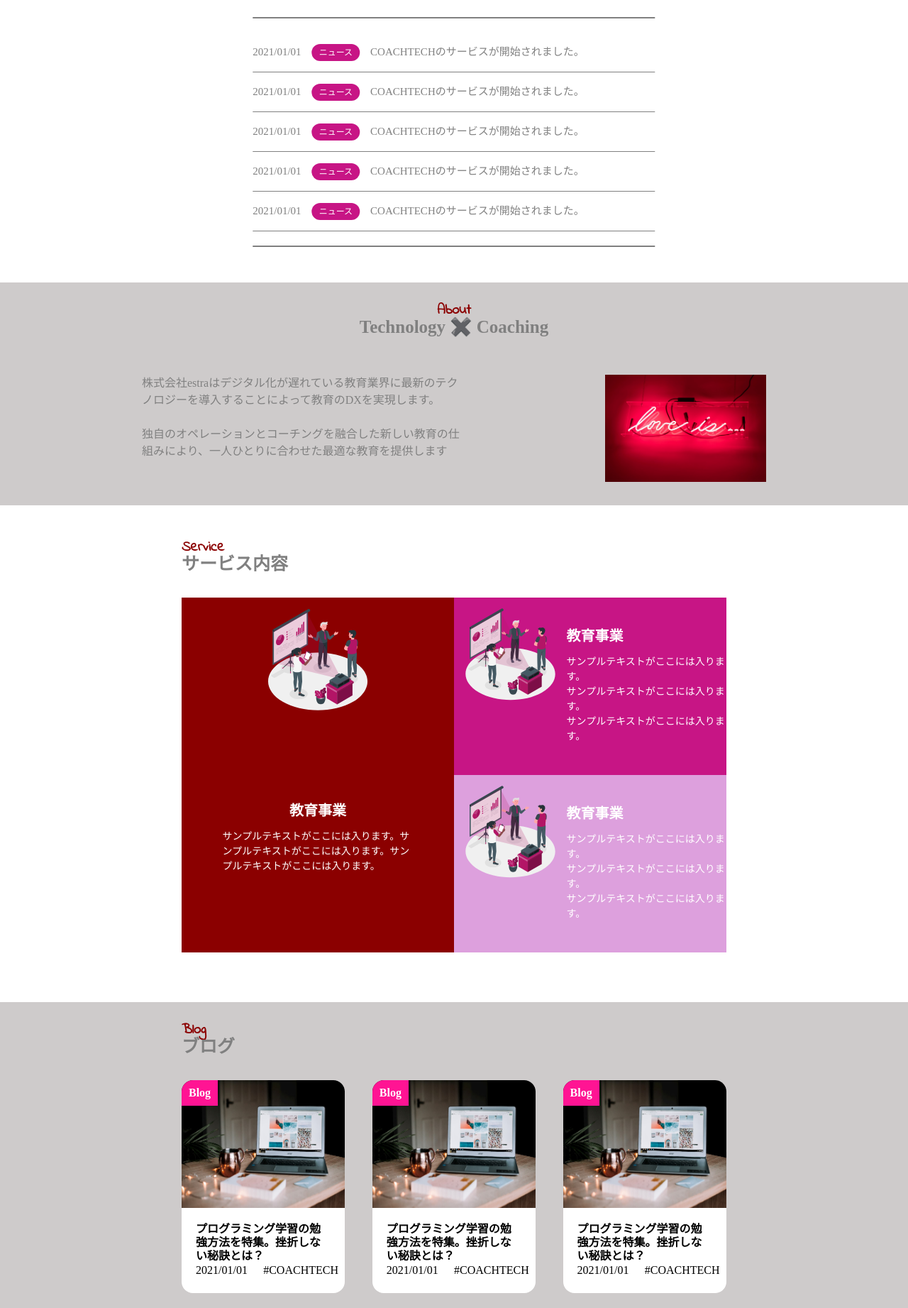
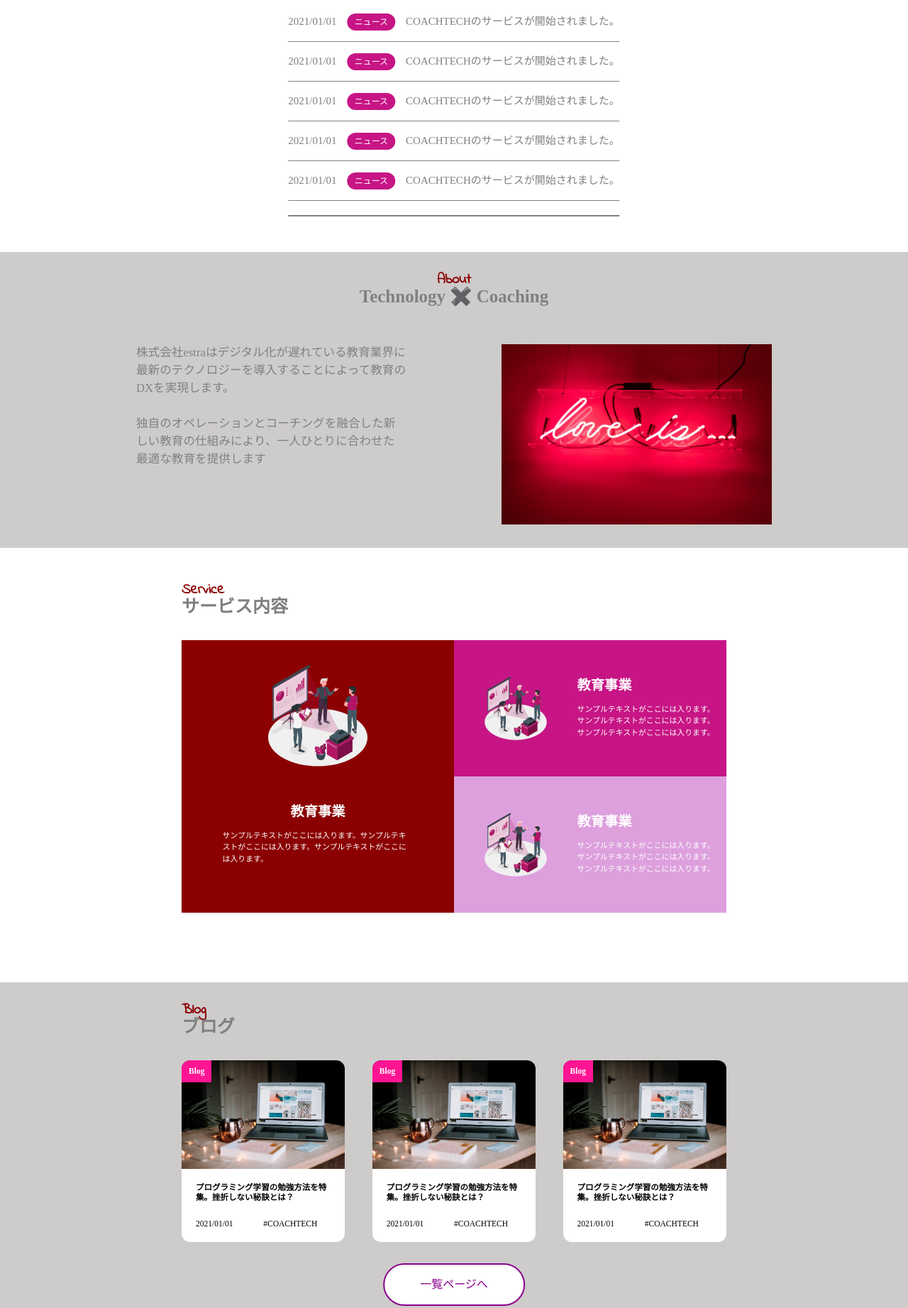
Before and after one commit to sugitayuya/20231108_sugitayuya_lp, a plain HTML site: page index.html in a window 1280 px wide. Shown: the part 773-2616 px from the top of the page at 71% size. Drawn offline with Linux system fonts and the light colour scheme; a web font is replaced by a local one.

Commit message:
lp修正1

```diff
--- a/css/style.css
+++ b/css/style.css
@@ -25,11 +25,11 @@
 .header-nav-link {
     text-decoration: none;
     color: gray;
-    font-size: 20px;
+    font-size: 1.2vw;
 }
 
 .header-nav-item:not(:last-child) {
-    margin-right: 20px;
+    margin-right: 1.2vw;
 }
 
 .eyecatch {
@@ -38,7 +38,7 @@
 }
 
 .eyecatch-img-container {
-    width: 70%;
+    width: 65%;
     height: auto;
     margin: 0 0 0 auto;
 }
@@ -57,12 +57,12 @@
 }
 
 .catchcopy-main {
-    font-size: 65px;
+    font-size: 4.5vw;
     color: darkred;
     font-family: 'Indie Flower', cursive;
     font-weight: bold;
     line-height: 1.5em;
-    margin-bottom: 30px;
+    margin-bottom: 2.5vw;
 }
 
 .catchcopy-main-word {
@@ -70,10 +70,10 @@
 }
 
 .catchcopy-sub {
-    font-size: 22px;
+    font-size: 1.5vw;
     color: darkred;
     font-weight: bold;
-    margin-bottom: 15px;
+    margin-bottom: 1vw;
 }
 
 .catchcopy-sub-word {
@@ -81,7 +81,7 @@
 }
 
 .catchcopy-about {
-    font-size: 16px;
+    font-size: 1vw;
     color: gray;
     line-height: 1.3em;
 }
@@ -132,7 +132,7 @@
 }
 
 .news-item {
-    padding: 20px 100px 20px 0;
+    padding: 20px 0;
     color:gray;
     font-size: 15px;
     border-bottom: solid 1px gray;
@@ -161,13 +161,12 @@
 .unit {
     display: flex;
     justify-content: space-between;
-    margin: 50px 200px 0 200px;
+    margin: 50px 15% 0 15%;
 }
 
 .unit-img-container {
     width: 50%;
     height: auto;
-    margin: 0 0 0 auto;
 }
 
 .unit-img {
@@ -175,16 +174,17 @@
 }
 
 .unit-text {
-    font-size: 16px;
+    font-size: 1.3vw;
+    width: 50%;
     color: gray;
-    margin-right: 200px;
+    margin-right: 15%;
     line-height: 1.5em;
 }
 
 .service {
     margin-bottom: 50px;
     position: relative;
-    height: 600px;
+    height: 40vw;
 }
 
 .service .category {
@@ -209,7 +209,7 @@
     left: 20%;
     top: 80px;
     width: 60%;
-    height: 500px;
+    height: 30vw;
     display: flex;
 }
 
@@ -226,6 +226,7 @@
     height: 50%;
     background-color: mediumvioletred;
     display: flex;
+    align-items: center;
 }
 
 .wrap-right-bottom {
@@ -236,6 +237,7 @@
     height: 50%;
     background-color: plum;
     display: flex;
+    align-items: center;
 }
 
 .wrap-img-container {
@@ -246,6 +248,7 @@
 
 .wrap-img {
     width: 100%;
+    height: 100%;
 }
 
 .wrap-left .wrap-img-container {
@@ -257,12 +260,12 @@
 }
 
 .wrap-about-ttl {
-    font-size: 20px;
+    font-size: 1.5vw;
     margin-bottom: 16px;
 }
 
 .wrap-about-text {
-    font-size: 14px;
+    font-size: 0.85vw;
     line-height: 1.5em;
 }
 
@@ -311,12 +314,12 @@
     display: flex;
     justify-content: space-between;
     margin: 0 20%;
-    height: 300px;
+    height: 20vw;
 }
 
 .blog-card {
     width: 30%;
-    border-radius: 16px;
+    border-radius: 12px;
     background-color: white;
     position: relative;
     z-index: 0;
@@ -334,17 +337,18 @@
 .blog-card-img {
     width: 100%;
     height: 100%;
-    border-radius: 16px 16px 0 0;
+    border-radius: 12px 12px 0 0;
 }
 
 .blog-card-header {
     position: relative;
     z-index: 10;
     color: white;
-    border-radius: 16px 0 0 0;
+    border-radius: 12px 0 0 0;
     background-color: deeppink;
     display: inline-block;
     padding: 10px;
+    font-size: 0.9vw;
 }
 
 .blog-card-ttl {
@@ -352,6 +356,7 @@
     top: 60%;
     padding: 20px;
     line-height: 1.2em;
+    font-size: 0.9vw;
 }
 
 .blog-card-date {
@@ -359,6 +364,7 @@
     top: 80%;
     left: 0%;
     padding: 20px;
+    font-size: 0.9vw;
 }
 
 .blog-card-tag {
@@ -366,6 +372,7 @@
     top: 80%;
     left: 50%;
     padding: 20px 0;
+    font-size: 0.9vw;
 }
 
 .page {
@@ -451,7 +458,7 @@
 
 .recruit-ttl {
     color: white;
-    font-size: 32px;
+    font-size: 2.5vw;
     position: absolute;
     left: 50%;
     top: 50%;
@@ -471,7 +478,7 @@
 
 .interview-ttl {
     color: white;
-    font-size: 32px;
+    font-size: 2.5vw;
     position: absolute;
     left: 50%;
     top: 50%;
```
